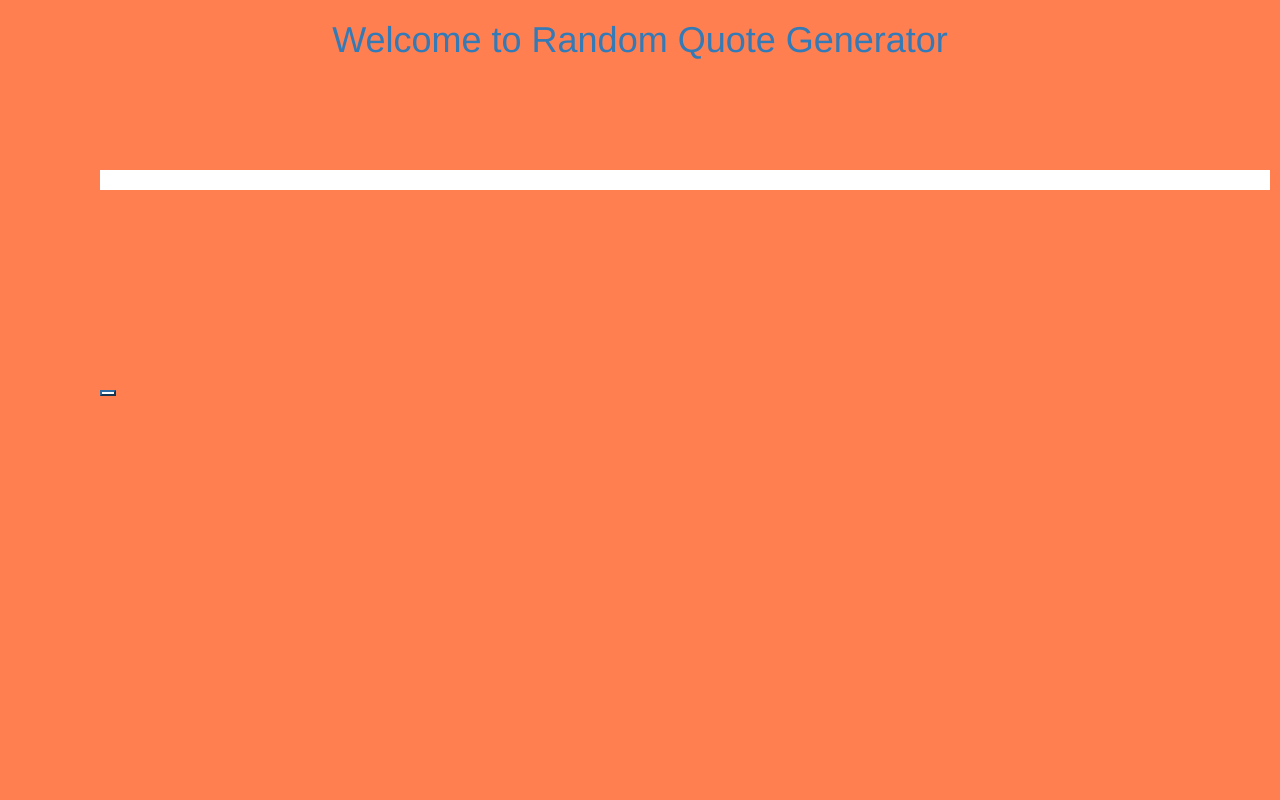
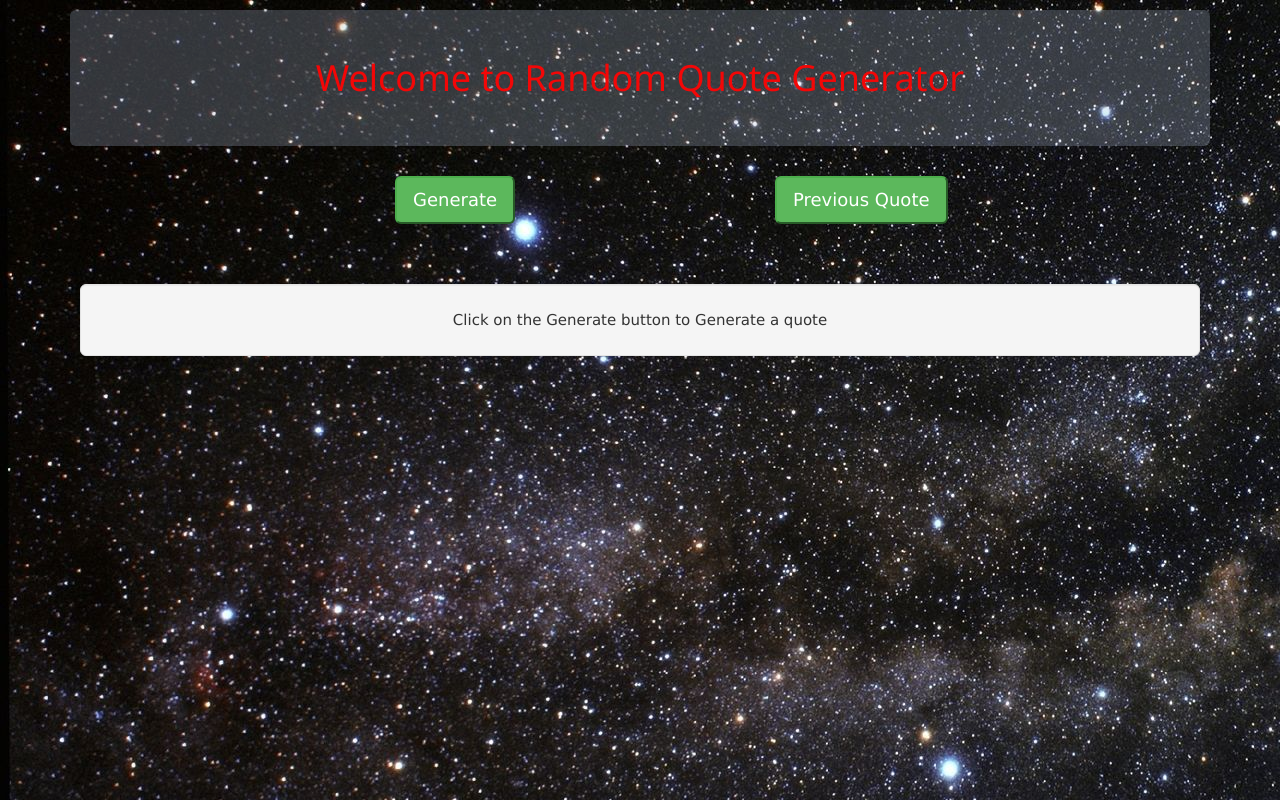
Before and after one commit to Shivam60/random-quote, a plain HTML site: page index.html in a window 1280 px wide. Drawn offline with nearby package versions, Linux system fonts and the light colour scheme.

Commit message:
Added all frontend

```diff
--- a/css/css1.css
+++ b/css/css1.css
@@ -1,8 +1,13 @@
 
 body {
-    background-color: coral;
+    background-image: url("../image/1.jpg");
 }
-.margin1{
-    margin:100px 100px 100px 100px;
-    background-color: rgb(255, 255, 255);
+.jumbotron{
+    background-color:rgba(181, 196, 223, 0.26);
 }
+.we{
+    color: rgb(243, 7, 7);
+}
+.w1{
+    margin: 60px 80px auto 80px ;
+}
--- a/index.html
+++ b/index.html
@@ -3,17 +3,28 @@
     <head>
         <link rel="stylesheet" href="https://maxcdn.bootstrapcdn.com/bootstrap/3.3.7/css/bootstrap.min.css" integrity="sha384-BVYiiSIFeK1dGmJRAkycuHAHRg32OmUcww7on3RYdg4Va+PmSTsz/K68vbdEjh4u" crossorigin="anonymous">
         <link rel="stylesheet" type="text/css" media="screen" href="css/css1.css" />
+        <link rel="stylesheet" href="https://www.w3schools.com/w3css/4/w3.css">
+
         <title>Random Quote Machine</title>
     </head>
 
     <body>
-        <div class="container">
-            <h1 class="text-center text-primary ">Welcome to Random Quote Generator</h1>
+        <div class="container w3-animate-opacity">
+            <h1 class="we jumbotron text-success text-center">Welcome to Random Quote Generator</h1>
         </div>
-        <div class="container margin1">
-            <h1></h1>
+        <div class="wrapper container row w3-animate-opacity">
+            <div class="col-xs-4"></div>
+            <div class="col-xs-4">
+                <button class="btn-group center btn-primary btn-success btn-lg">Generate</button>
+            </div>
+            <div class="col-xs-4">
+                <button class="btn-group btn-success btn-primary btn-lg">Previous Quote</button>
+            </div>
         </div>
-        <button class="btn-primary margin1 "></button>
-<!--        <script src="https://ajax.googleapis.com/ajax/libs/jquery/3.3.1/jquery.min.js"></script>-->
+        <div class="well well-lg w1 w3-animate-opacity text-center  ">
+             Click on the Generate button to Generate a quote
+        </div>
+
+        </div>
     </body>
 </html>
```
Also changed, not shown: image/1.jpg (added), scripts/main.js (added).
